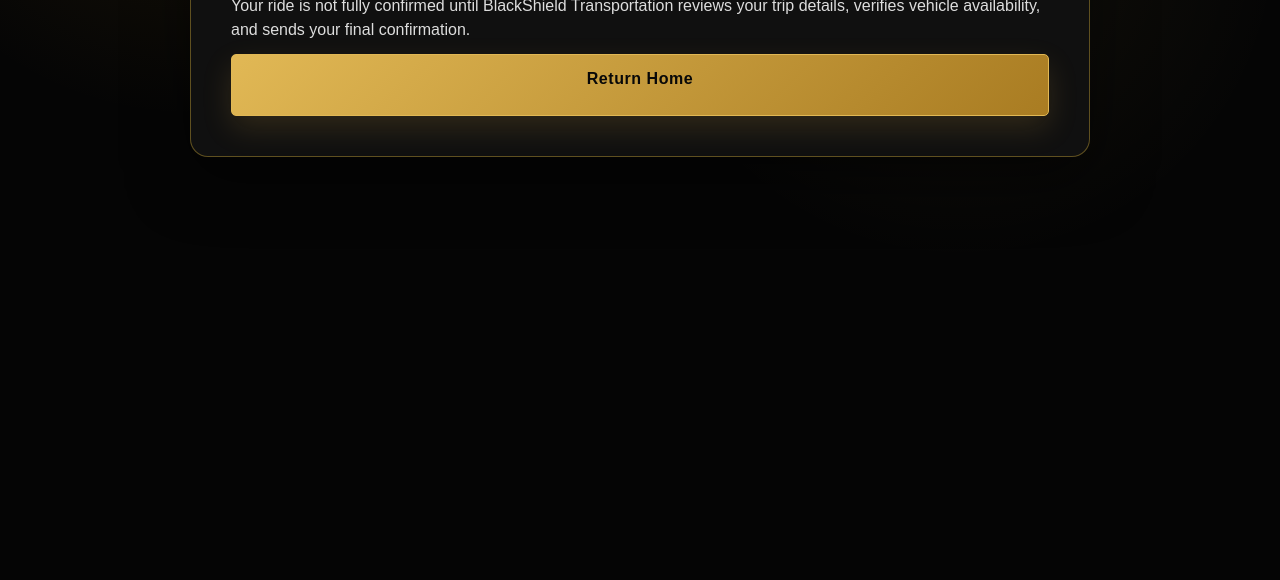
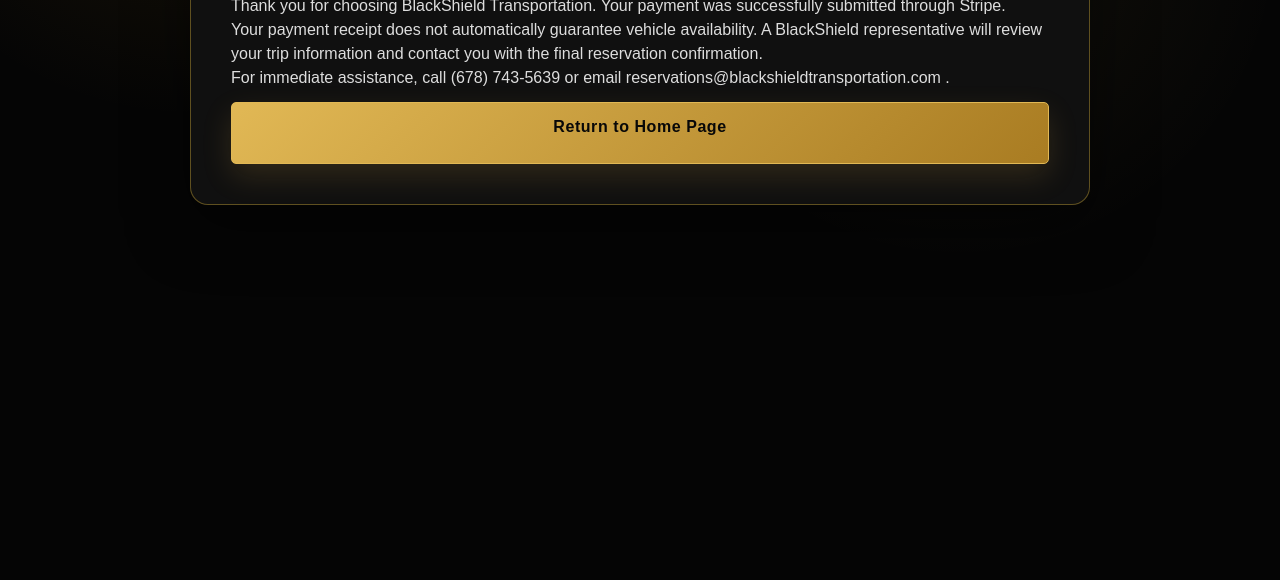
Before and after one commit to Krypto911/blackshield-transportation-website, a website: page success.html in a window 1280 px wide. Shown: the part 220-800 px from the top of the page. Drawn offline with Linux system fonts and the light colour scheme.

Commit message:
Update success page for payment confirmation
Update payment success confirmation page

```diff
--- a/success.html
+++ b/success.html
@@ -3,26 +3,64 @@
 <head>
   <meta charset="UTF-8" />
   <meta name="viewport" content="width=device-width, initial-scale=1.0" />
-  <title>Reservation Received | BlackShield Transportation</title>
+
+  <meta name="robots" content="noindex, nofollow" />
+
+  <title>Payment Received | BlackShield Transportation</title>
+
   <link rel="stylesheet" href="style.css" />
 </head>
+
 <body>
-  <section class="reservation-section">
+  <main class="reservation-section">
     <div class="reservation-container">
-      <h1>Reservation Request Received</h1>
+      <p class="eyebrow">BLACKSHIELD TRANSPORTATION</p>
+
+      <h1>Payment Received</h1>
+
       <p>
-        Thank you for choosing BlackShield Transportation. Your $100 reservation
-        deposit has been received.
+        Thank you for choosing BlackShield Transportation. Your payment was
+        successfully submitted through Stripe.
       </p>
+
+      <p id="reservation-reference" hidden>
+        Reservation reference:
+        <strong id="reservation-id"></strong>
+      </p>
+
       <p>
-        Your ride is not fully confirmed until BlackShield Transportation reviews
-        your trip details, verifies vehicle availability, and sends your final
-        confirmation.
+        Your payment receipt does not automatically guarantee vehicle
+        availability. A BlackShield representative will review your trip
+        information and contact you with the final reservation confirmation.
       </p>
-      <a href="/" class="reservation-submit" style="display:inline-block;text-decoration:none;">
-        Return Home
+
+      <p>
+        For immediate assistance, call
+        <a href="tel:+16787435639">(678) 743-5639</a>
+        or email
+        <a href="mailto:reservations@blackshieldtransportation.com">
+          reservations@blackshieldtransportation.com
+        </a>.
+      </p>
+
+      <a
+        href="/"
+        class="reservation-submit"
+        style="display:inline-block;text-decoration:none;"
+      >
+        Return to Home Page
       </a>
     </div>
-  </section>
+  </main>
+
+  <script>
+    const parameters = new URLSearchParams(window.location.search);
+    const reservationId = parameters.get("reservation_id");
+
+    if (reservationId) {
+      document.getElementById("reservation-id").textContent = reservationId;
+      document.getElementById("reservation-reference").hidden = false;
+    }
+  </script>
 </body>
 </html>
```
